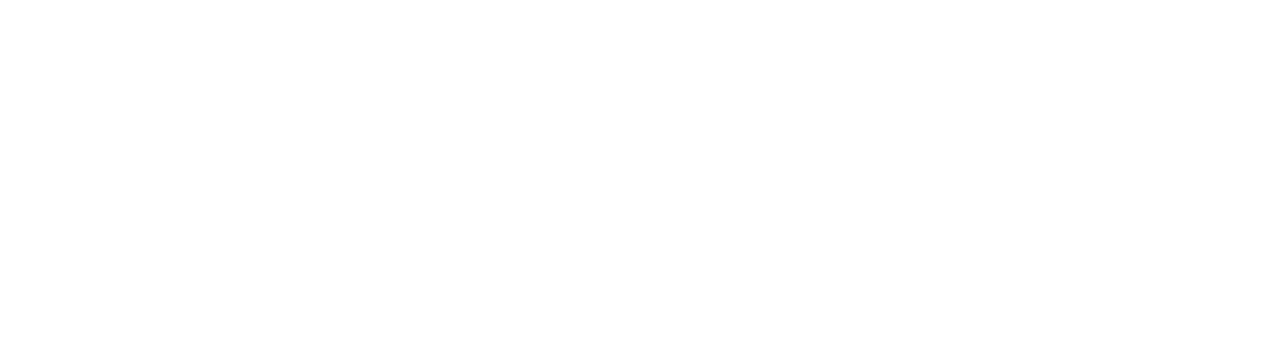
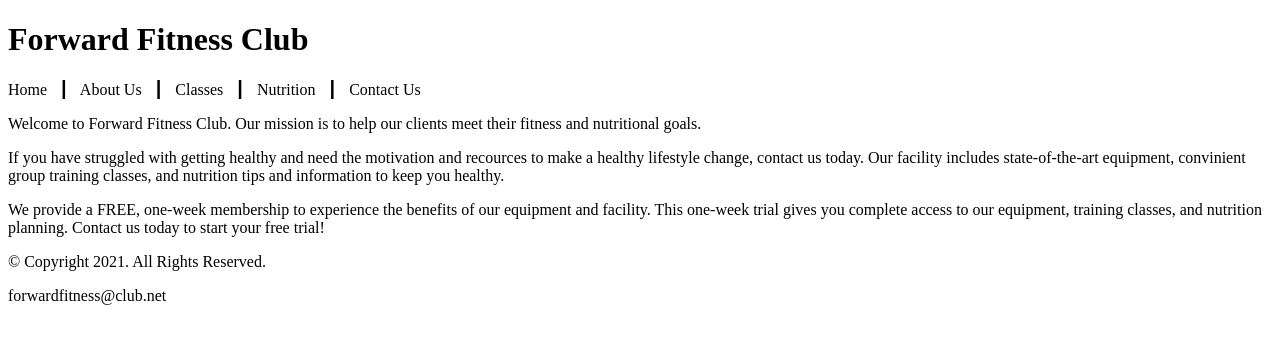
Before and after one commit to 144Fa23/ch2notes-dhaughey72, a plain HTML site: page index.html in a window 1280 px wide. Drawn offline with Linux system fonts and the light colour scheme.

Commit message:
Update index.html

```diff
--- a/index.html
+++ b/index.html
@@ -1,12 +1,51 @@
 <!DOCTYPE html>
+<!-- This website template was created by Dakotah Haughey -->
 <html lang="en">
-
 <head>
-  <title></title>
-  <meta charset="utf-8">
+    <title>Forward Fitness</title>
+    <meta charset="utf-8">
 </head>
 
+<!-- Dakotah Haughey
+File Name
+8/29/23
+-->
+
 <body>
+
+    <!-- Use the header area for the website name or logo -->
+
+    <header>
+        <h1>Forward Fitness Club</h1>
+    </header>
+
+    <!-- Use the nav area to add hyperlinks to other pages within the website -->
+
+    <nav>
+        <p>Home &nbsp; &#9475; &nbsp;
+        About Us &nbsp; &#9475; &nbsp;
+        Classes &nbsp; &#9475; &nbsp;
+        Nutrition &nbsp; &#9475; &nbsp;
+        Contact Us</p>
+    </nav>
+
+    <!-- Use the main area to add the main content of the webpage -->
+
+    <main>
+            <p>Welcome to Forward Fitness Club. Our mission is to help our clients meet their fitness and nutritional goals.</p>
+
+            <p>If you have struggled with getting healthy and need the motivation and recources to make a healthy lifestyle change, contact us today. Our facility includes state-of-the-art equipment, convinient group training classes, and nutrition tips and information to keep you healthy.</p>
+
+            <p>We provide a FREE, one-week membership to experience the benefits of our equipment and facility. This one-week trial gives you complete access to our equipment, training classes, and nutrition planning. Contact us today to start your free trial!</p>
+
+    </main>
+
+    <!-- Use the footer area to add webpage footer content -->
+
+    <footer>
+        <p>&copy; Copyright 2021. All Rights Reserved.</p>
+        <p>forwardfitness@club.net</p>
+    </footer>
 
 </body>
 
```
